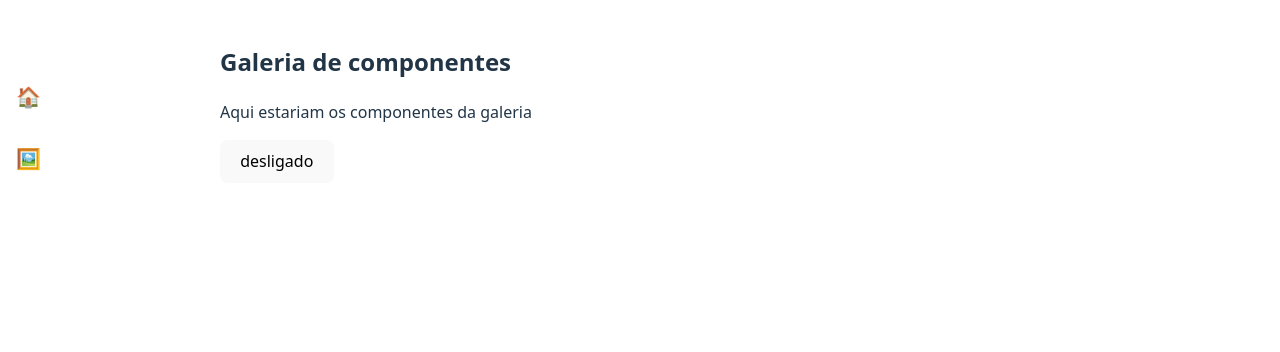
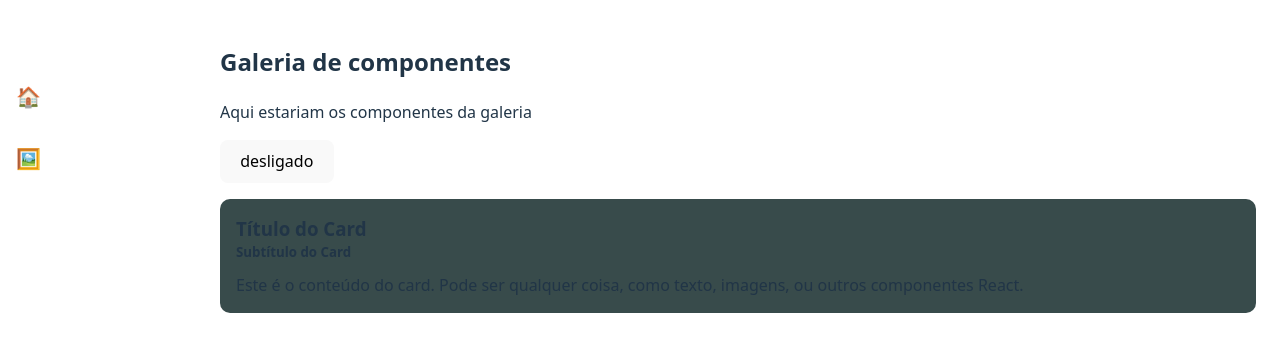
Before and after one commit to igueslacerda/staticts, a React (Vite) app: page /gallery in a window 1280 px wide. Shown: the top 352 px of the page. Built offline with nearby package versions, Linux system fonts and the light colour scheme.

Commit message:
Componente Card

```diff
--- a/src/App.css
+++ b/src/App.css
@@ -37,11 +37,3 @@
     animation: logo-spin infinite 20s linear;
   }
 }
-
-.card {
-  padding: 2em;
-}
-
-.read-the-docs {
-  color: #888;
-}
--- /dev/null
+++ b/src/components/card/Card.tsx
@@ -0,0 +1,24 @@
+import React, { type ReactNode } from "react";
+import "./card.css";
+
+type CardProps = {
+    title: string;
+    subtitle: string;
+    children: ReactNode
+};
+
+const Card: React.FC<CardProps> = ({ title, subtitle, children }) => {
+    return (
+        <div className="card">
+            {(title || subtitle) && <div className="card-header">
+                {title && <h3 className="card-title">{title}</h3>}
+                {subtitle && <h5 className="card-subtitle">{subtitle}</h5>}
+            </div>}
+            <div className="card-content">
+                {children}
+            </div>
+        </div>
+    );
+}
+
+export default Card;
--- /dev/null
+++ b/src/components/card/card.css
@@ -0,0 +1,17 @@
+.card {
+    background-color: rgb(56, 75, 75);
+    padding: 16px;
+    border-radius: 10px;
+    column-gap: 10px;
+}
+
+.card h3 {
+    margin: 0;
+}
+.card h5 {
+    margin: 0;
+}
+
+.card .card-content {
+    margin-top: 10px;
+}
--- a/src/pages/Gallery.tsx
+++ b/src/pages/Gallery.tsx
@@ -1,4 +1,5 @@
 import { useMainContext } from "../MainContext";
+import Card from "../components/card/Card";
 
 function Gallery() {
     const { ligado, toggleLigado } = useMainContext();
@@ -12,6 +13,9 @@ function Gallery() {
         <p>
             <button onClick={toggleLigado}>{ligado}</button>
         </p>
+        <Card title="Título do Card" subtitle="Subtítulo do Card">
+            Este é o conteúdo do card. Pode ser qualquer coisa, como texto, imagens, ou outros componentes React.
+        </Card>
     </>
     )
 }
```
